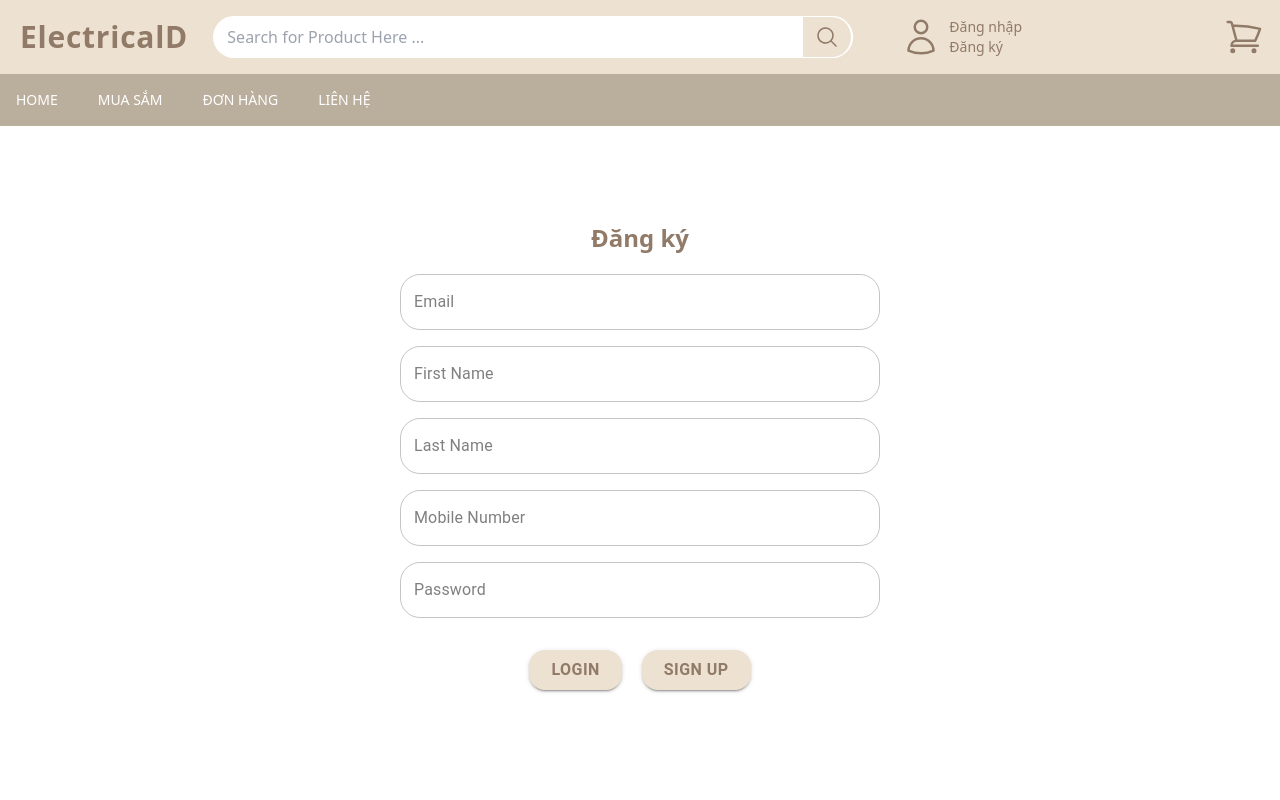
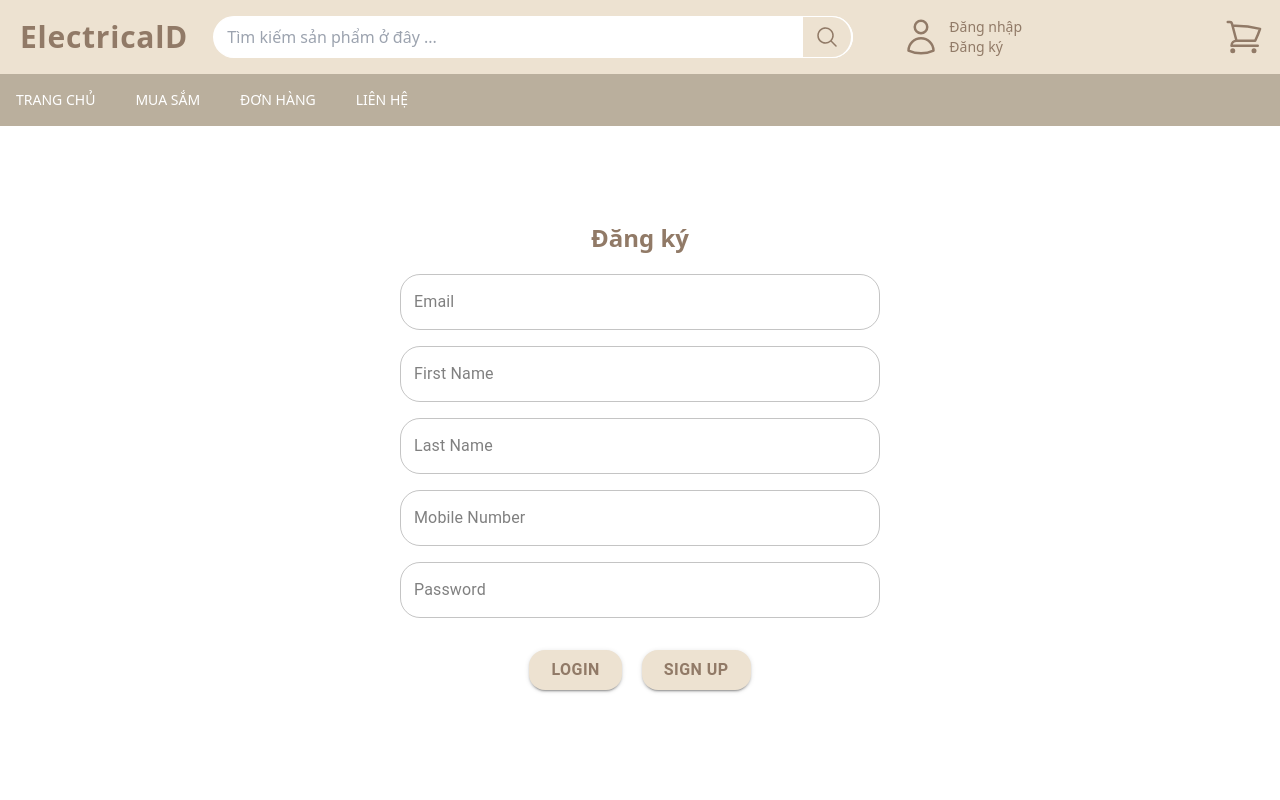
Before and after one commit to Fuviathan/CNWEB_Frontend, a Next.js app: page /signup in a window 1280 px wide. Shown: the top 800 px of the page. Built offline with nearby package versions, Linux system fonts and the light colour scheme.

Commit message:
change css, name and language

```diff
--- a/components/Layout/Header/FirstRow.js
+++ b/components/Layout/Header/FirstRow.js
@@ -63,7 +63,7 @@ export default function FirstRow() {
           <input
             type="text"
             className="w-full px-3 py-2 border-[1px] border-x-2 border-white focus:outline-none rounded-full bg-white"
-            placeholder="Search for Product Here ..."
+            placeholder="Tìm kiếm sản phẩm ở đây ..."
             value={search}
             onChange={(e) => {
               setSearch(e.target.value);
--- a/components/Layout/Header/SecondRow.js
+++ b/components/Layout/Header/SecondRow.js
@@ -6,10 +6,10 @@ export default function SecondRow() {
     <div className="w-full bg-brown-green">
       <div className="flex items-center max-w-[1320px] p-4 text-sm leading-5 font-normal mx-auto text-white">
         <Link
-          href={"/Abcd"}
+          href={"/HomePage"}
           className="pr-5 mb-0 font-medium text-white uppercase hover:cursor-pointer hover:opacity-75"
         >
-          Home
+          Trang chủ
         </Link>
         <Link
           href={"/product"}
--- a/pages/Abcd.js
+++ b/pages/HomePage.js
@@ -2,7 +2,7 @@ import HomePage from '@/components/HomePage/HomePage'
 import Layout from '@/components/Layout/Layout'
 import React from 'react'
 
-export default function abcd() {
+export default function HomePage() {
     return (
         <Layout >
             <HomePage />
```
